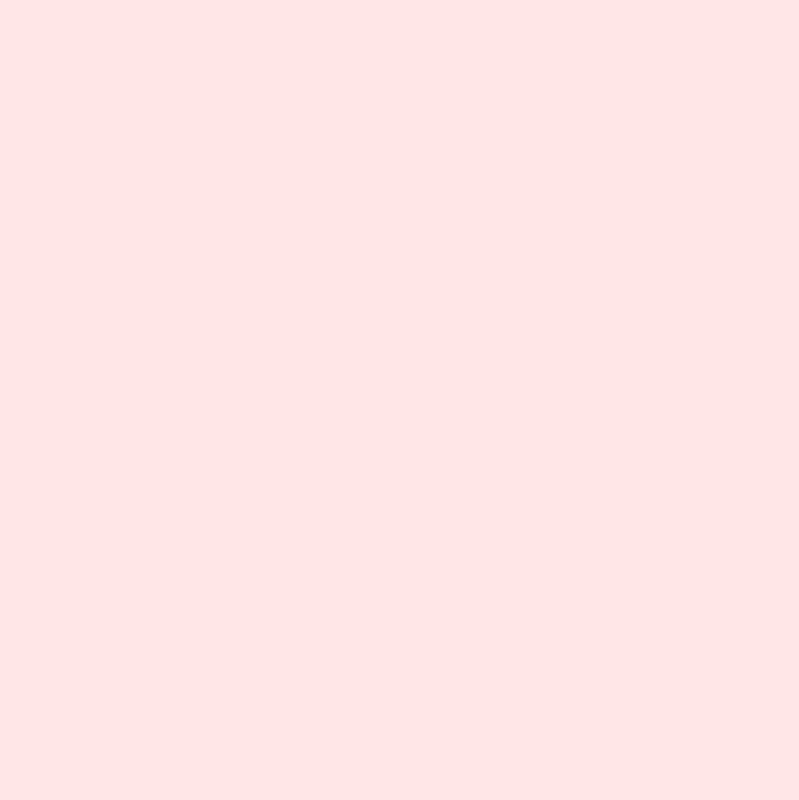
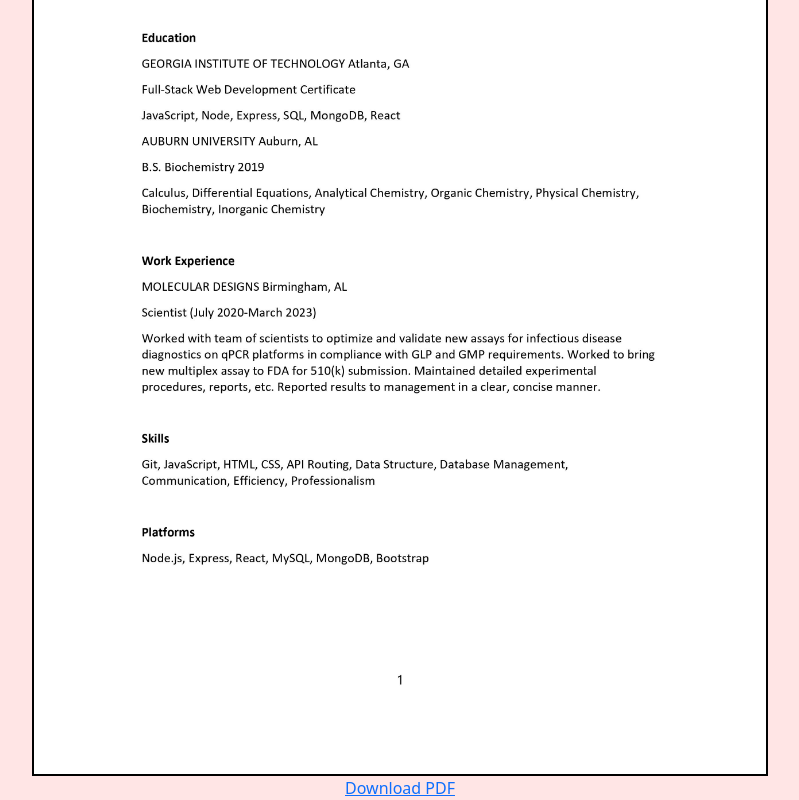
Before and after one commit to kylemoely/Portfolio, a React (Create React App) app in the folder client/: page /resume in a window 1280 px wide. Shown: the part 425-1225 px from the top of the page, without its empty margins (240-1039 px from the left). Before the commit the page ends 800 px from the top, so only its background shows below. Built offline with nearby package versions, Linux system fonts and the light colour scheme.

Commit message:
Made resume page

```diff
--- a/client/src/pages/Home/style.css
+++ b/client/src/pages/Home/style.css
@@ -1,5 +1,5 @@
 .home-body{
-    background-color: aqua;
+    /* background-color: aqua; */
 }
 
 .pic{
--- a/client/src/pages/Projects/index.js
+++ b/client/src/pages/Projects/index.js
@@ -4,10 +4,6 @@ import './style.css'
 
 export default function Projects() {
     return (
-        <div className='containers container mt-5 d-flex justify-content-center'>
-            <div className='row d-flex justify-content-center'>
-                <embed type='pdf' src='.resume.pdf'></embed>
-            </div>
-        </div>
+        <div></div>
     )
 }
--- a/client/src/pages/Projects/style.css
+++ b/client/src/pages/Projects/style.css
@@ -1,5 +1,5 @@
 .containers{
-    background-color: aqua;
+    /* background-color: aqua; */
 }
 
 .containers *{
--- a/client/src/pages/Resume/index.js
+++ b/client/src/pages/Resume/index.js
@@ -1,5 +1,20 @@
 import React from 'react';
 import 'bootstrap/dist/css/bootstrap.min.css';
 import './style.css'
+import pdf from '../../components/resume.pdf'
+import pdfpic from '../../components/resumepic.jpg'
 
-export default function Resume() {}
+export default function Resume() {
+    return(
+        <div className='containers container mt-5 d-flex justify-content-center'>
+            <div className='row d-flex justify-content-center'>
+                <div className='col-12 col-md-8 resumeblock'>
+                    <img src={pdfpic} className='img-fluid' alt='My resume should be showing. Download a PDF below.'/>
+                </div>
+                <a href={pdf} download='Kyle_Moellenkamp-Resume'>
+                    Download PDF
+                </a>
+            </div>
+        </div>
+    )
+}
--- a/client/src/pages/Resume/style.css
+++ b/client/src/pages/Resume/style.css
@@ -0,0 +1,7 @@
+img{
+    border:2px solid black;
+}
+
+a{
+    text-align: center;
+}
```
Also changed, not shown: client/src/components/resumepic.jpg (added), 1 other file (tests, documents, lock files or other folders).
